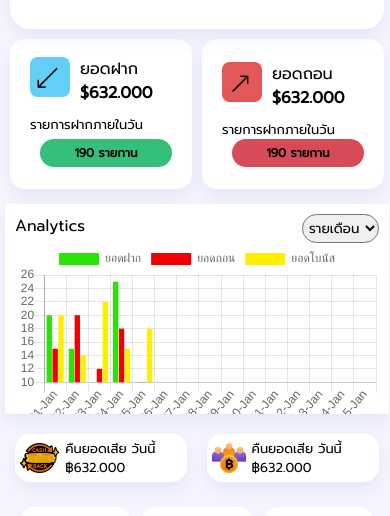
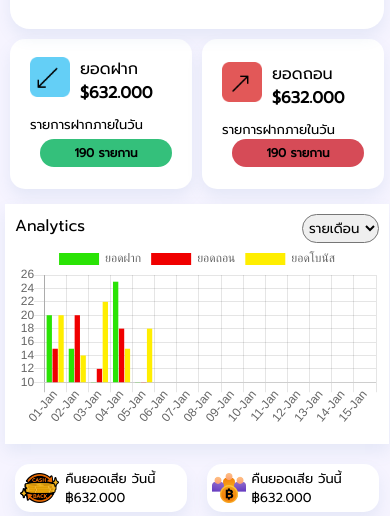
Before and after one commit to Keng070/xt-tech, a plain HTML site: page index.html in a window 390 px wide. Shown: the part 281-797 px from the top of the page. Drawn offline with nearby package versions, Linux system fonts and the light colour scheme; files whose address does not match are found by name.

Commit message:
"fixed 4:12am "

```diff
--- a/style.css
+++ b/style.css
@@ -233,7 +233,7 @@ nav .right .role svg {
 
 .main-content .main-containter {
   width: 100%;
-  padding-top: 60px;
+  padding-top: 110px;
   padding-left: 5px;
   padding-right: 1px;
   padding-bottom: 5px;
@@ -996,7 +996,7 @@ nav .right .role svg {
     margin: 0px 0px;
   }
   .content3 .right .canhi {
-    height: 210px;
+    height: 240px;
   }
   .content3 .right {
     margin-bottom: 10px;
@@ -1108,4 +1108,7 @@ nav .right .role svg {
  .close-sidebar:hover{
   color: white;
  }
+ .main-content .main-containter{
+  padding-top: 60px;
+ }
 }
```
